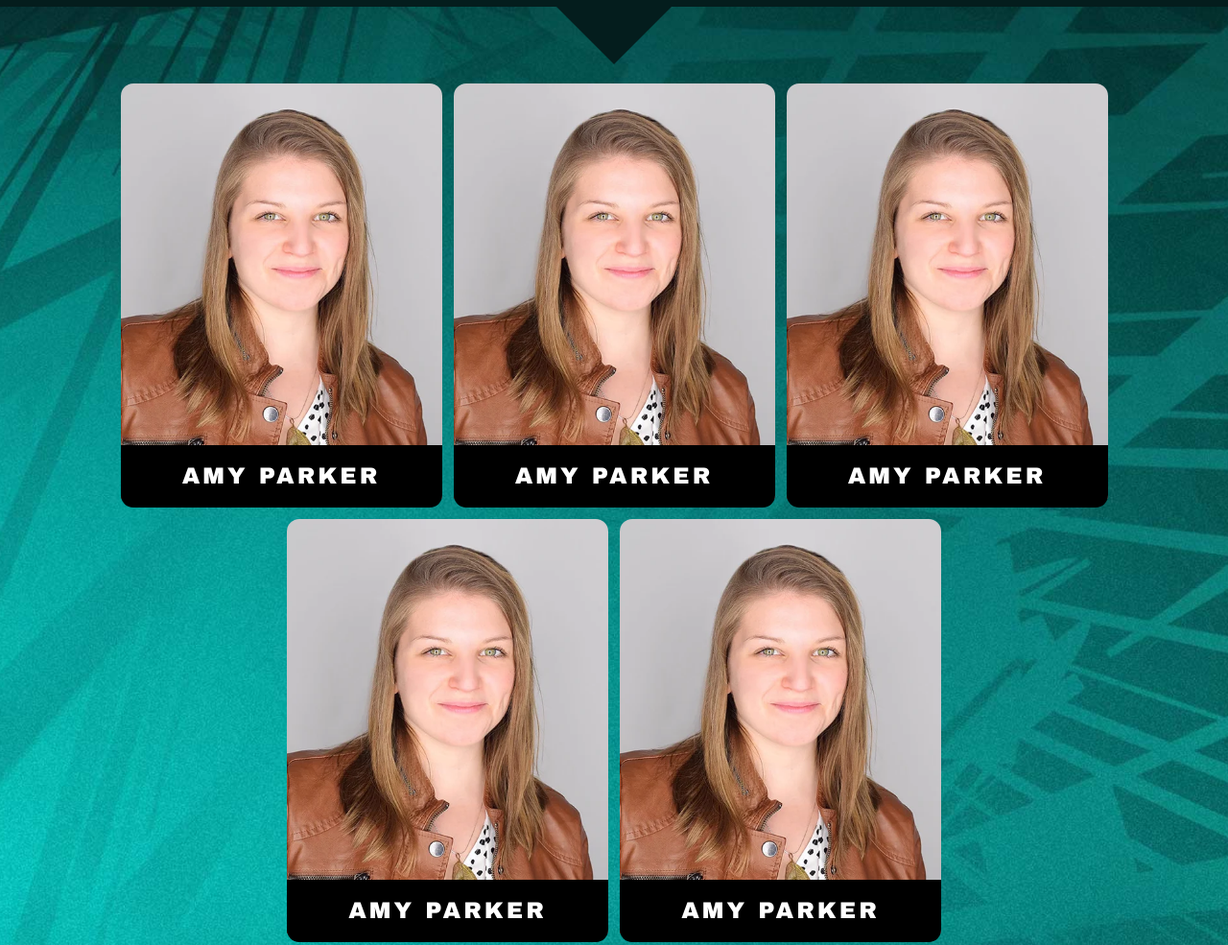
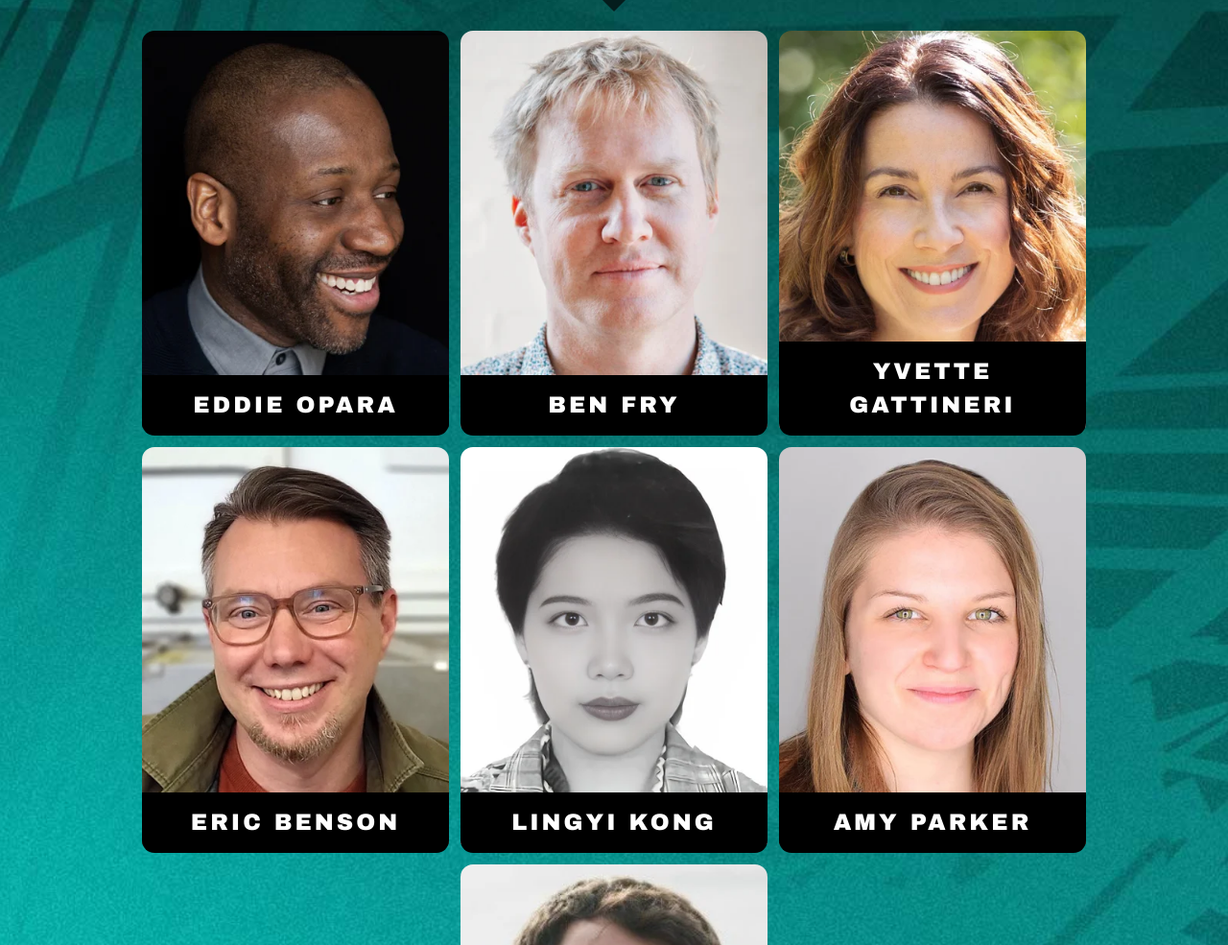
Before and after one commit to acarr/genux-2025, a website built with Vite: page src/index.html in a window 1280 px wide. Shown: the part 1284-2269 px from the top of the page at 96% size. Built offline with nearby package versions, Linux system fonts and the light colour scheme; a web font is replaced by a local one.

Commit message:
Updated speakers.

```diff
--- a/src/index.html
+++ b/src/index.html
@@ -161,62 +161,87 @@
                     <div class="speaker-card">
                         <div class="speaker-image">
                             <picture>
-                                <source srcset="/images/IMAGE-SPEAKER.webp" type="image/webp">
-                                <img src="/images/IMAGE-SPEAKER.png" alt="Amy Parker" class="speaker-photo">
+                                <source srcset="/images/speaker-image-eddie-optimized.webp" type="image/webp">
+                                <img src="/images/speaker-image-eddie.jpg" alt="Eddie" class="speaker-photo">
                             </picture>
                         </div>
                         <div class="speaker-name-container">
-                            <h3 class="speaker-name">AMY PARKER</h3>
+                            <h3 class="speaker-name">Eddie Opara</h3>
                         </div>
                     </div>
 
                     <div class="speaker-card">
                         <div class="speaker-image">
                             <picture>
-                                <source srcset="/images/IMAGE-SPEAKER.webp" type="image/webp">
-                                <img src="/images/IMAGE-SPEAKER.png" alt="Amy Parker" class="speaker-photo">
+                                <source srcset="/images/speaker-image-ben-optimized.webp" type="image/webp">
+                                <img src="/images/speaker-image-ben.jpg" alt="Ben" class="speaker-photo">
                             </picture>
                         </div>
                         <div class="speaker-name-container">
-                            <h3 class="speaker-name">AMY PARKER</h3>
+                            <h3 class="speaker-name">Ben Fry</h3>
                         </div>
                     </div>
 
                     <div class="speaker-card">
                         <div class="speaker-image">
                             <picture>
-                                <source srcset="/images/IMAGE-SPEAKER.webp" type="image/webp">
-                                <img src="/images/IMAGE-SPEAKER.png" alt="Amy Parker" class="speaker-photo">
+                                <source srcset="/images/speaker-image-yvette-optimized.webp" type="image/webp">
+                                <img src="/images/speaker-image-yvette.jpg" alt="Yvette" class="speaker-photo">
                             </picture>
                         </div>
                         <div class="speaker-name-container">
-                            <h3 class="speaker-name">AMY PARKER</h3>
+                            <h3 class="speaker-name">Yvette Gattineri</h3>
                         </div>
                     </div>
 
                     <div class="speaker-card">
                         <div class="speaker-image">
                             <picture>
-                                <source srcset="/images/IMAGE-SPEAKER.webp" type="image/webp">
-                                <img src="/images/IMAGE-SPEAKER.png" alt="Amy Parker" class="speaker-photo">
+                                <source srcset="/images/speaker-image-eric-optimized.webp" type="image/webp">
+                                <img src="/images/speaker-image-eric.jpg" alt="Eric" class="speaker-photo">
                             </picture>
                         </div>
                         <div class="speaker-name-container">
-                            <h3 class="speaker-name">AMY PARKER</h3>
+                            <h3 class="speaker-name">Eric Benson</h3>
                         </div>
                     </div>
 
                     <div class="speaker-card">
                         <div class="speaker-image">
                             <picture>
-                                <source srcset="/images/IMAGE-SPEAKER.webp" type="image/webp">
-                                <img src="/images/IMAGE-SPEAKER.png" alt="Amy Parker" class="speaker-photo">
+                                <source srcset="/images/speaker-image-lingyi-optimized.webp" type="image/webp">
+                                <img src="/images/speaker-image-lingyi.jpg" alt="Lingyi" class="speaker-photo">
                             </picture>
                         </div>
                         <div class="speaker-name-container">
-                            <h3 class="speaker-name">AMY PARKER</h3>
+                            <h3 class="speaker-name">Lingyi Kong</h3>
                         </div>
                     </div>
+
+                    <div class="speaker-card">
+                        <div class="speaker-image">
+                            <picture>
+                                <source srcset="/images/speaker-image-amy-optimized.webp" type="image/webp">
+                                <img src="/images/speaker-image-amy.jpg" alt="Amy" class="speaker-photo">
+                            </picture>
+                        </div>
+                        <div class="speaker-name-container">
+                            <h3 class="speaker-name">Amy Parker</h3>
+                        </div>
+                    </div>
+
+                    <div class="speaker-card">
+                        <div class="speaker-image">
+                            <picture>
+                                <source srcset="/images/speaker-image-alex-optimized.webp" type="image/webp">
+                                <img src="/images/speaker-image-alex.jpg" alt="Alex" class="speaker-photo">
+                            </picture>
+                        </div>
+                        <div class="speaker-name-container">
+                            <h3 class="speaker-name">Alex Carr</h3>
+                        </div>
+                    </div>
+
                 </div>
 
                 <!-- Workshop Section -->
@@ -584,7 +609,7 @@
                  <a href="mailto:leland@boston.aiga.org?subject=GENUX Sponsor" class="details-content">Become a sponsor</a>
              </div>
              <div class="details-item">
-                 <a href="https://docs.google.com/document/d/1aFaC9255x0Oj2SjAulOhFKnMLzj-Ir4Rft1qHIegKKg/edit?usp=sharing" target="_blank" rel="noopener noreferrer" class="details-content">Convince your boss</a>
+                 <a href="https://docs.google.com/document/d/1Yjtou-3Pbjtd7J-tIxcm_AE4_rp6eI2udjpRnzv9Yrs/edit?usp=drive_link" target="_blank" rel="noopener noreferrer" class="details-content">Convince your boss</a>
              </div>
          </div>
      </div>
--- a/src/styles.css
+++ b/src/styles.css
@@ -1039,7 +1039,7 @@ p {
   overflow: hidden;
   position: relative;
   transition: transform var(--transition-medium), box-shadow var(--transition-medium);
-  width: 335px;
+  max-width: 320px;
   height: auto;
 }
 
@@ -1068,7 +1068,7 @@ p {
   right: 0;
   width: 100%;
   background-color: #000000;
-  padding: 15px;
+  padding: 14px;
   display: flex;
   align-items: center;
   justify-content: center;
@@ -1083,6 +1083,7 @@ p {
   line-height: 35px;
   text-align: center;
   margin: 0;
+  text-transform: uppercase;
 }
 
 .workshop-section {
@@ -1151,6 +1152,10 @@ p {
     font-size: 14px;
     letter-spacing: 1px;
   }
+
+  .speaker-name-container {
+    padding: 4px;
+  }
 }
 
 /* ==========================================================================
@@ -1160,7 +1165,7 @@ p {
 .hero-block {
   position: relative;
   width: 100%;
-  height: 695px;
+  height: 80dvh;
   overflow: hidden;
   background: #1a1a1a;
   display: flex;
```
Also changed, not shown: public/images/speaker-image-alex-optimized.webp (added), public/images/speaker-image-alex.jpg (added), public/images/speaker-image-amy-optimized.webp (added), public/images/speaker-image-amy.jpg (added), public/images/speaker-image-ben-optimized.webp (added), public/images/speaker-image-ben.jpg (added), public/images/speaker-image-eddie-optimized.webp (added), public/images/speaker-image-eddie.jpg (added), public/images/speaker-image-eric-optimized.webp (added), public/images/speaker-image-eric.jpg (added), public/images/speaker-image-lingyi-optimized.webp (added), public/images/speaker-image-lingyi.jpg (added), public/images/speaker-image-yvette-optimized.webp (added), public/images/speaker-image-yvette.jpg (added).
